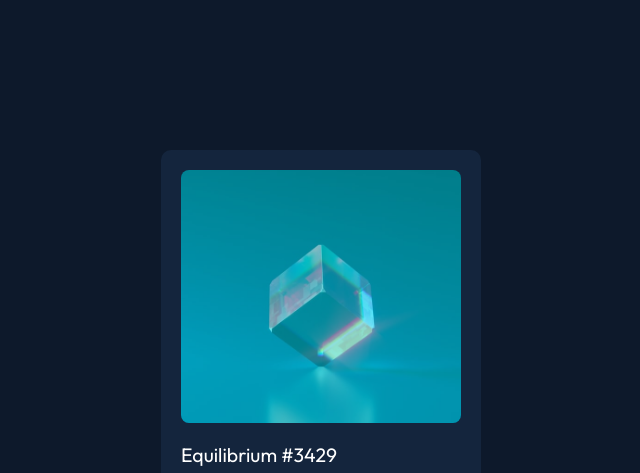
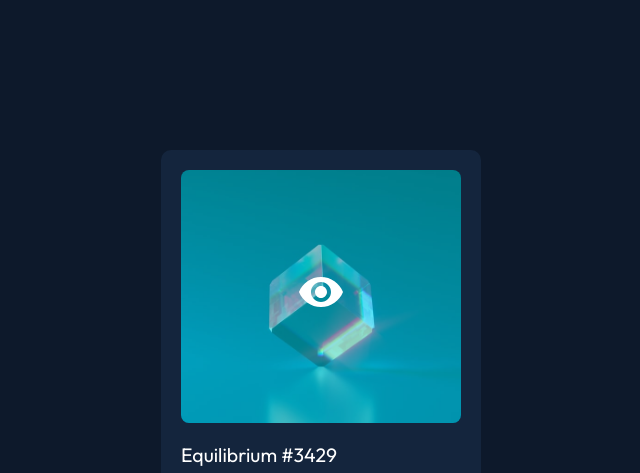
Before and after one commit to DanyelleQuickster/NFT-Preview-Card-Component, a plain HTML site: page index.html in a window 1280 px wide. In both pictures the pointer is over the element 640 px from the left and 296 px from the top of the page. Shown: the top 473 px of the page, without its empty margins (319-959 px from the left). Drawn offline with Linux system fonts and the light colour scheme.

Commit message:
Update style.css

```diff
--- a/style.css
+++ b/style.css
@@ -54,7 +54,7 @@ body {
 }
 
 .container .image:hover::before {
-  content: url(./images/icon-view.svg);
+  content: url(./icon-view.svg);
   background: hsla(178, 100%, 50%, 0.438);
 }
 
```
